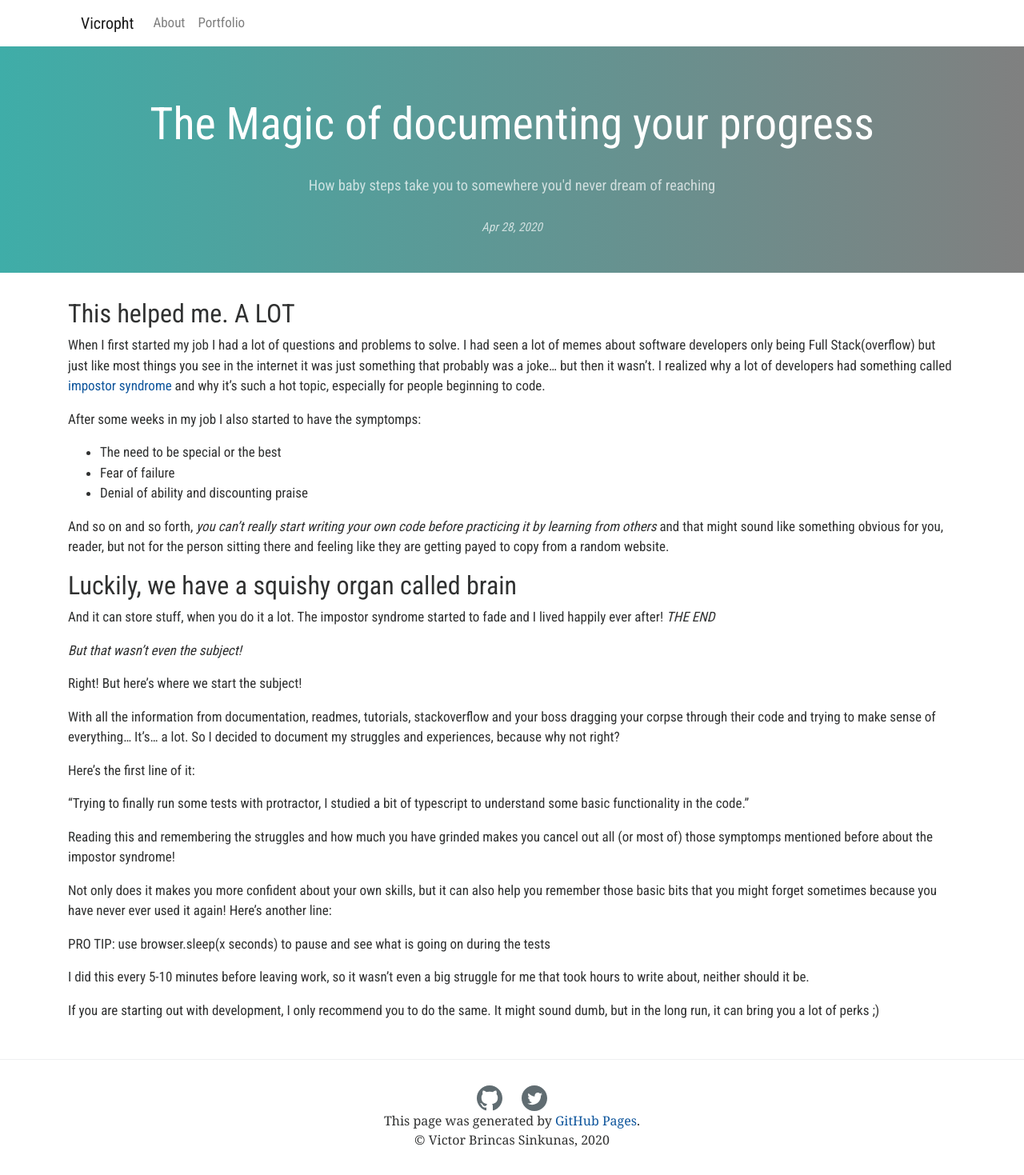
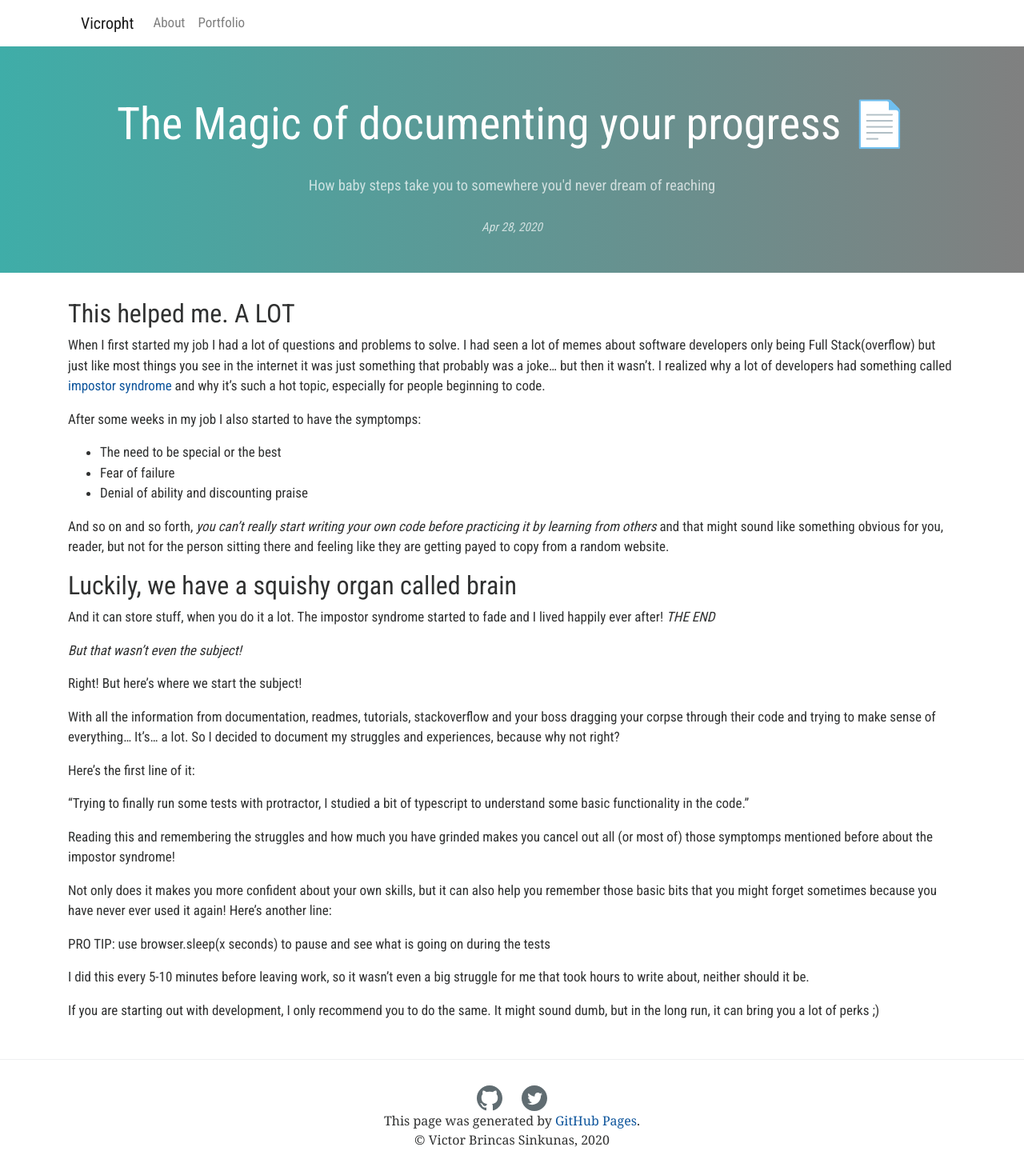
Before and after one commit to Vicropht/vicropht.com, a Jekyll site: the page built from _posts/2020-04-28-the-magic-of-documenting-your-progress.markdown, in a window 1280 px wide. Shown: the whole page at 80% size. Built offline with Jekyll 4.4.1, drawn with Linux system fonts in a browser that asks for light colours; nearby versions of some CDN libraries.

Commit message:
add second emoji for ultimate beauty

```diff
--- a/_posts/2020-04-28-the-magic-of-documenting-your-progress.markdown
+++ b/_posts/2020-04-28-the-magic-of-documenting-your-progress.markdown
@@ -1,6 +1,6 @@
 ---
 layout: post
-title:  "The Magic of documenting your progress"
+title:  "The Magic of documenting your progress 📄"
 subtitle:  How baby steps take you to somewhere you'd never dream of reaching
 date:   2020-04-28 18:02:00
 categories: development tips achievements
```
